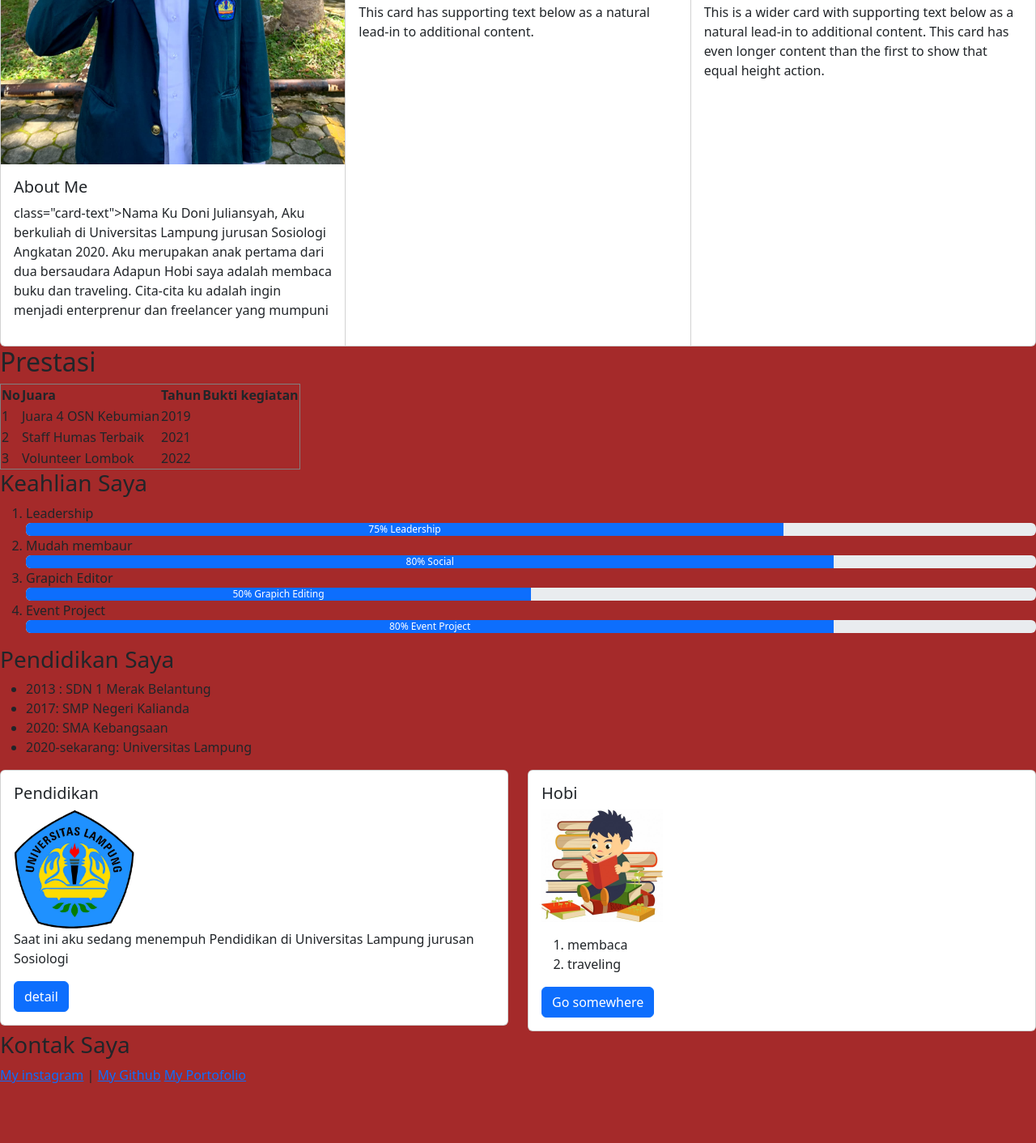
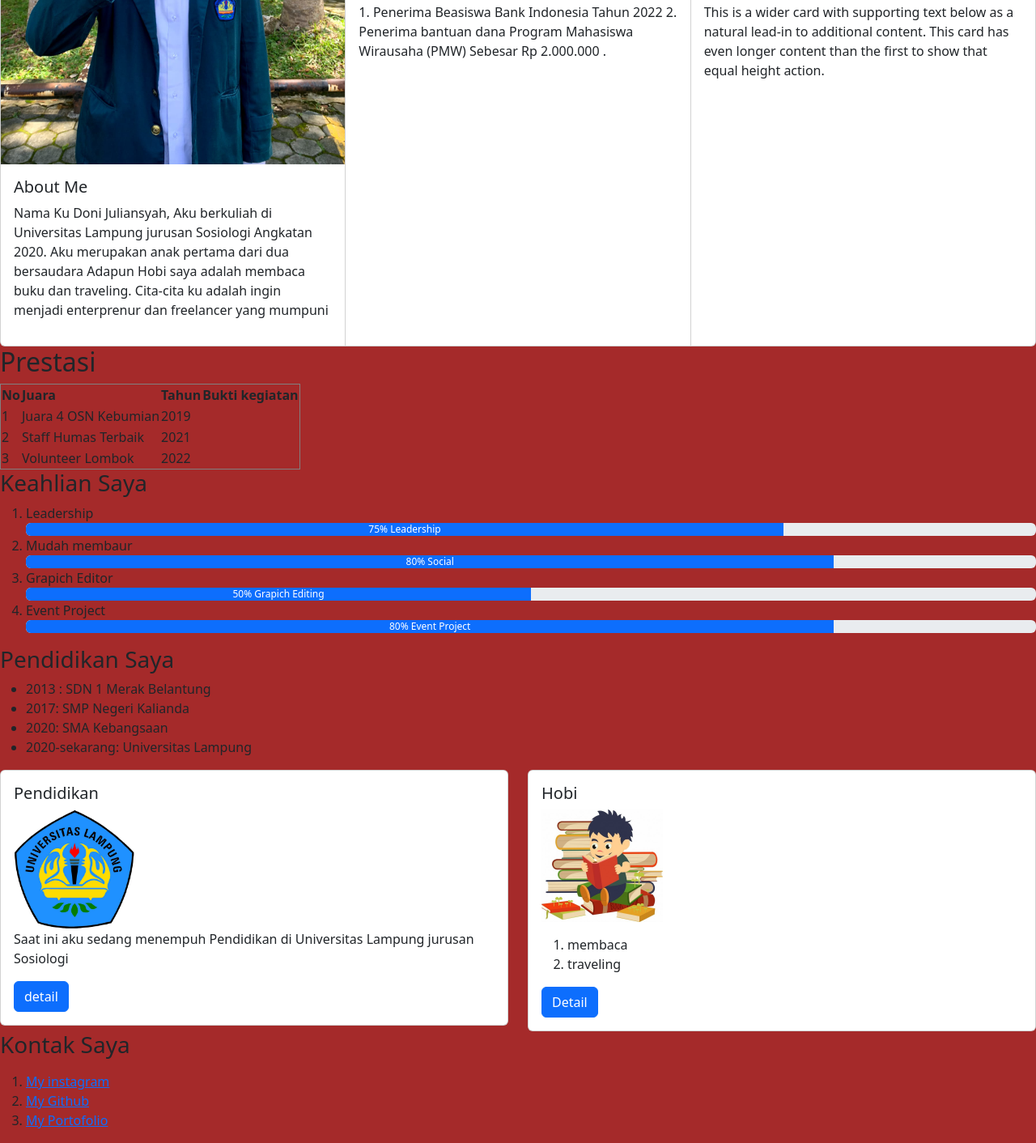
Before and after one commit to donijuliansyah/web-basic-seal, a plain HTML site: page index.html in a window 1280 px wide. Shown: the part 993-2405 px from the top of the page at 81% size. Before the commit the page ends 2349 px from the top, so only its background shows below. Drawn offline with nearby package versions, Linux system fonts and the light colour scheme.

Commit message:
static html_css

```diff
--- a/index.html
+++ b/index.html
@@ -68,7 +68,7 @@
               <img src="Poto Diri.jpeg" class="card-img-top" alt="...">
               <div class="card-body">
                 <h5 class="card-title">About Me</h5>
-                <p> class="card-text">Nama Ku Doni Juliansyah, Aku berkuliah di Universitas Lampung jurusan Sosiologi Angkatan
+                <p> Nama Ku Doni Juliansyah, Aku berkuliah di Universitas Lampung jurusan Sosiologi Angkatan
                     2020. Aku merupakan anak pertama dari dua bersaudara Adapun Hobi saya adalah membaca buku dan traveling.
                     Cita-cita ku adalah ingin menjadi enterprenur dan freelancer yang mumpuni
                 </p>
@@ -78,7 +78,13 @@
               <img src="IMG_3355.JPG" class="card-img-top" alt="...">
               <div class="card-body">
                 <h5 class="card-title">Prestasi</h5>
-                <p class="card-text">This card has supporting text below as a natural lead-in to additional content.</p>
+                <p class="card-text">
+                    <tr>
+                        <th>1. Penerima Beasiswa Bank Indonesia Tahun 2022 </th>
+                        <th>2. Penerima bantuan dana Program Mahasiswa Wirausaha (PMW) Sebesar Rp 2.000.000 </th>
+                    </tr>
+
+                    .</p>
               </div>
             </div>
             <div class="card">
@@ -166,7 +172,7 @@
                         <li>traveling</li>
                     </ol>
                     </p>
-                    <a href="#" class="btn btn-primary">Go somewhere</a>
+                    <a href="#" class="btn btn-primary">Detail</a>
                 </div>
             </div>
         </div>
@@ -174,9 +180,12 @@
 
     <h3>Kontak Saya</h3>
     <p>
-        <a href="https://www.instagram.com/donijulian19/?hl=id"> My instagram</a> |
-        <a href="https://github.com/donijuliansyah">My Github</a>
-        <a href="portofoilio.html">My Portofolio</a>
+       <ol>
+        <li><a href="https://www.instagram.com/donijulian19/?hl=id"> My instagram</a> </li>
+        <li><a href="https://github.com/donijuliansyah">My Github</a></li>
+        <li><a href="portofoilio.html">My Portofolio</a></li>
+       </ol>
+
     </P>
 </body>
 
```
